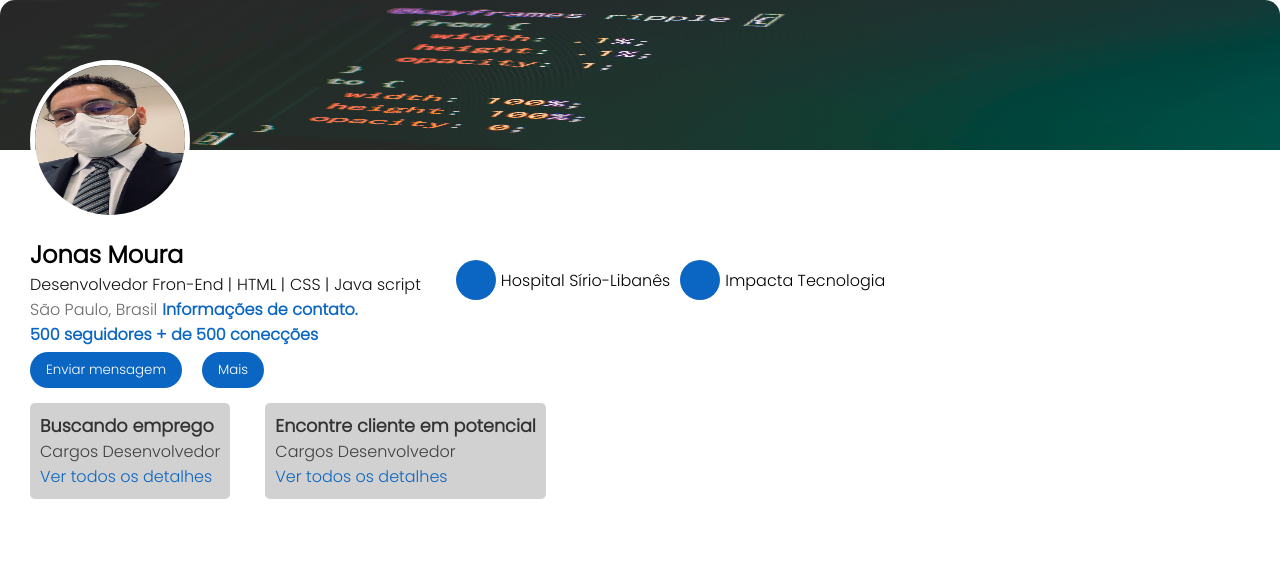
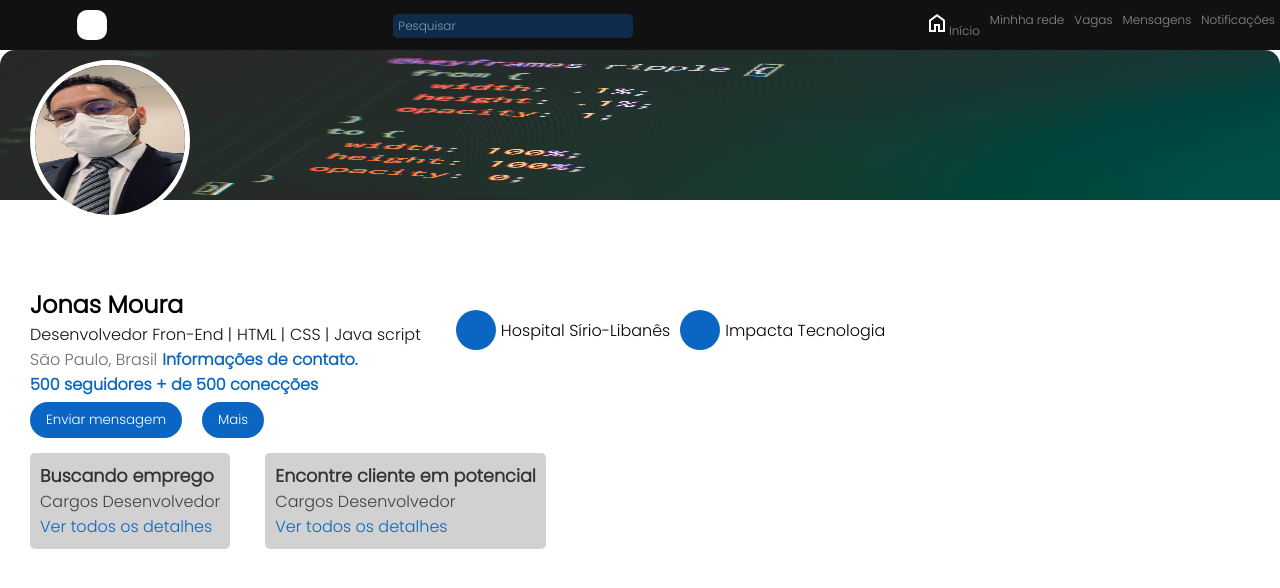
Before and after one commit to jocmoura/estudo-linkedin, a plain HTML site: page index.html in a window 1280 px wide. Drawn offline with nearby package versions, Linux system fonts and the light colour scheme.

Commit message:
Atualizando projeto. Adicionado menu/em andamento.

```diff
--- a/index.html
+++ b/index.html
@@ -6,12 +6,31 @@
     <meta name="viewport" content="width=device-width, initial-scale=1.0">
     <link rel="stylesheet" href="./style/style.css">
     <link rel="stylesheet" href="./style/responsividade.css">
+    <link rel="stylesheet" href="https://fonts.googleapis.com/css2?family=Material+Symbols+Outlined:opsz,wght,FILL,GRAD@20..48,100..700,0..1,-50..200" />
     <style>
         @import url('https://fonts.googleapis.com/css2?family=Poppins:wght@100;200;300&display=swap');
     </style>
     <title>Linkedin</title>
 </head>
 <body>
+    <header>
+        <div class="logo-linkedin">
+        </div>
+        <div class="pesquisa">
+            <input type="seacher" placeholder="Pesquisar">
+        </div>
+        <nav>
+            <ul>
+                <li> <span class="material-symbols-outlined">
+                    home
+                    </span><a href="">Início</a></li>
+                <li><a href="">Minhha rede</a></li>
+                <li><a href="">Vagas</a></li>
+                <li><a href="">Mensagens</a></li>
+                <li><a href="">Notificações</a></li>
+            </ul>
+        </nav>
+    </header>
     <main>
 
         <!-- imagens capa/ photo perfil -->
--- a/style/style.css
+++ b/style/style.css
@@ -4,7 +4,63 @@
     margin: 0;
     font-family: 'Poppins', sans-serif;
 }
+/* Menu/ Header */
+header{
+    height: 50px;
+    width:100%;
+    background-color:#111111;
+    display: flex;
+    justify-content: space-between;
+    align-items: center;
+}
+header .logo-linkedin{
+    width: 30px;
+    height: 30px;
+    border-radius: 10px;
+    background-color: rgb(255, 255, 255);
+    margin-left: 6%;
+    position: relative;
+}
+/* input pesquisa. */
+.pesquisa input{
+    background-color: #094a8c7b;
+    border: none;
+    border-radius: 5px;
+    padding: 5px;
+    height: 14px;
+    font-size: 12px;
+}
+.pesquisa input::placeholder{
+    color: rgba(240, 248, 255, 0.535);
 
+}
+
+
+
+
+/* menu navegação. */
+nav ul{
+    display: flex;
+}
+nav ul li{
+    padding: 5px;
+    font-size: 12px;
+    list-style: none;
+    flex-direction: column;
+}
+nav ul li .material-symbols-outlined{
+    color: white;
+
+
+}
+nav ul li a{
+    color: rgba(240, 248, 255, 0.535);
+    text-decoration: none;
+
+}
+/* fim menu navegação. */
+
+/* Imagens  */
 .imagem-capa{
     width: 100%;
     min-height: 120px;
@@ -29,7 +85,7 @@
 section{
     display: flex;
 }
-
+/* Main/ Principal */
 .conteudo-principal{
     margin: 80px 0 0 30px;
 
```
